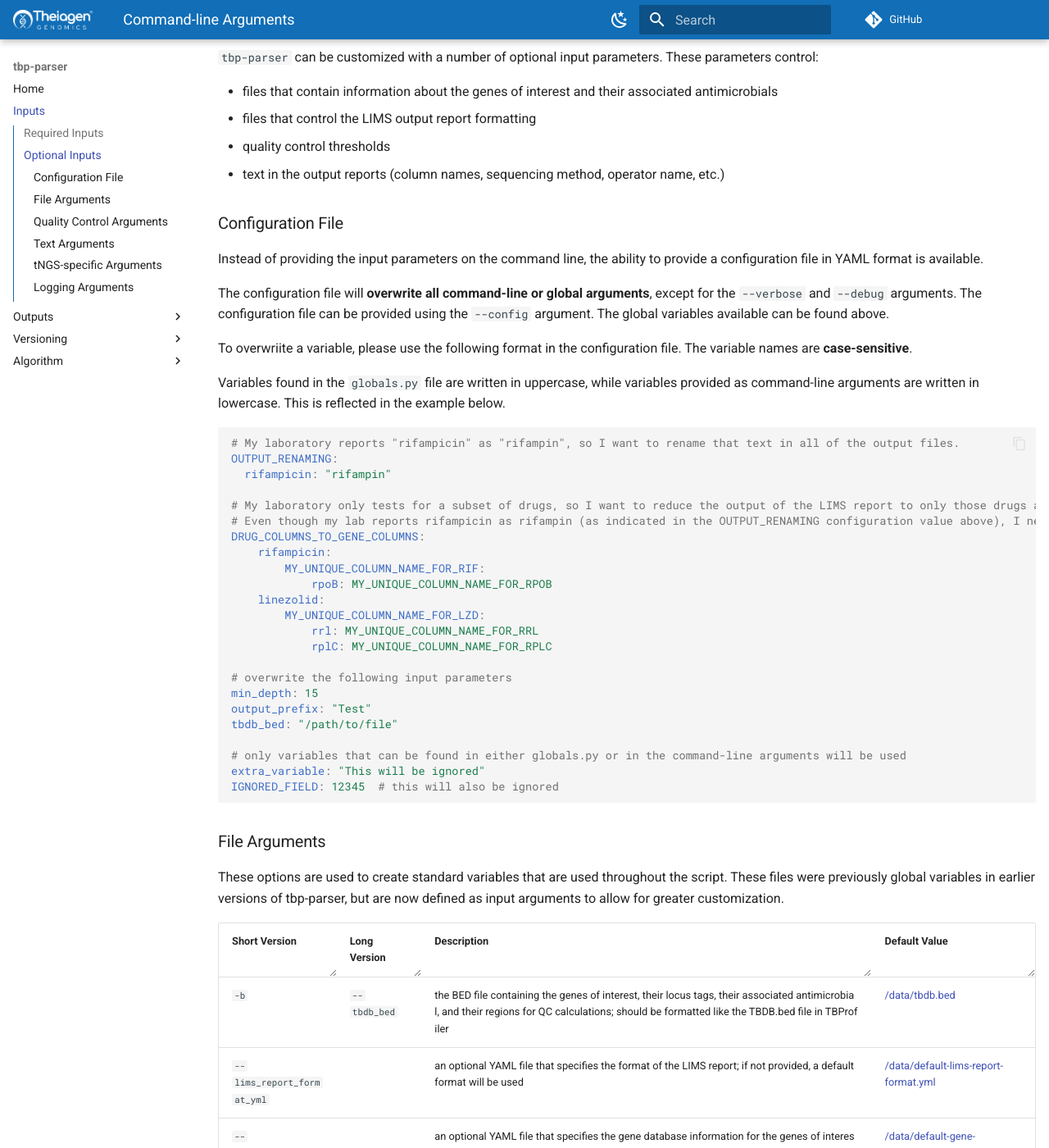
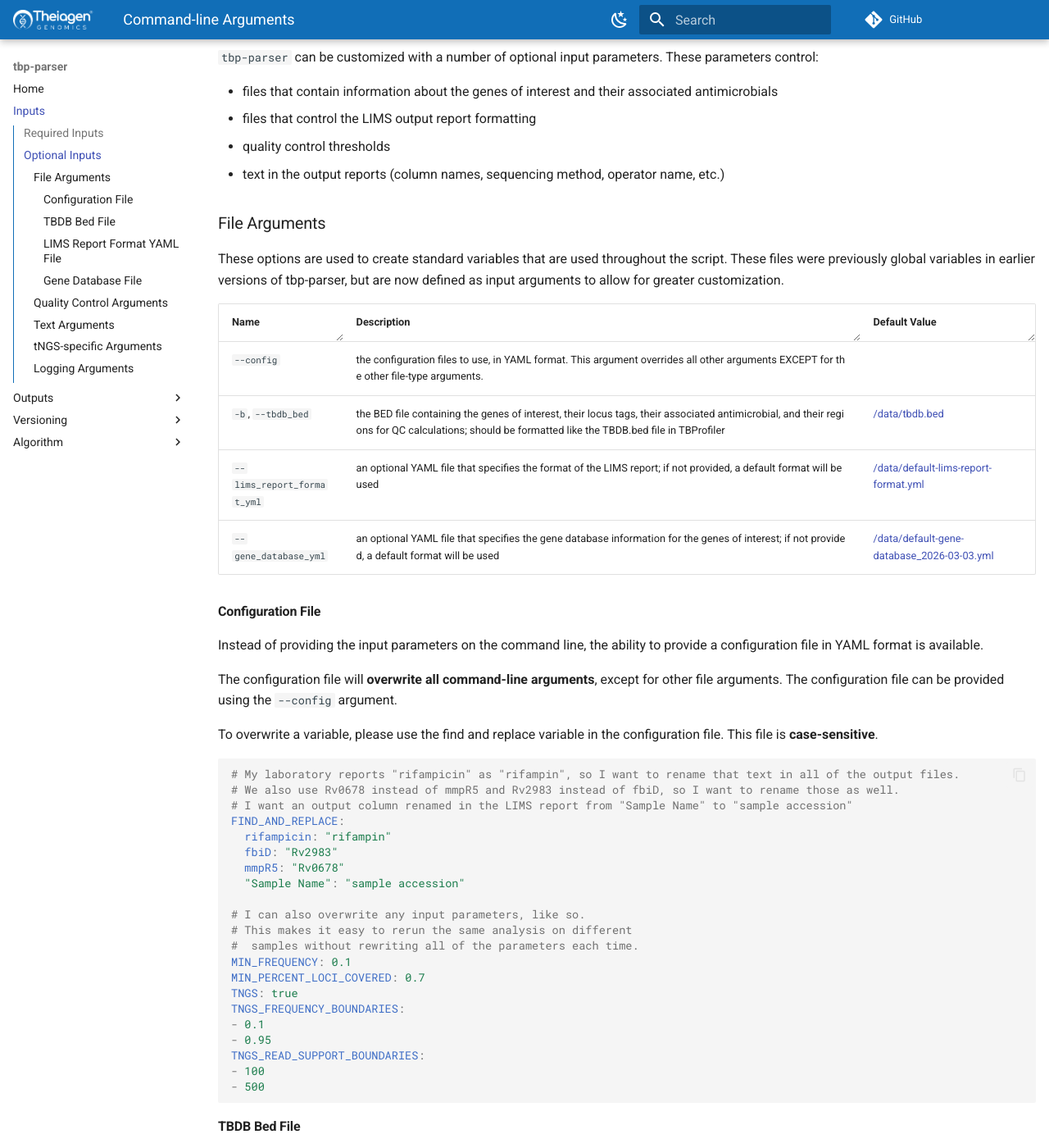
Before and after one commit to theiagen/tbp-parser, an MkDocs documentation site: the page built from docs/inputs.md, in a window 1280 px wide and 1400 px high, scrolled down 794 px. Shown: the whole window at 82% size. Built offline with MkDocs 1.6.1 and Material for MkDocs 9.7.7, drawn with Linux system fonts in a browser that asks for light colours; comment, search, counter and statistics services are not loaded; the version menu is left out; some of the changed text lies outside the part shown.

Commit message:
start updating inputs docs

````diff
--- a/docs/inputs.md
+++ b/docs/inputs.md
@@ -25,51 +25,54 @@ The inputs on this page reflect the parameters that are applicable for the comma
 - quality control thresholds
 - text in the output reports (column names, sequencing method, operator name, etc.)
 
-### Configuration File
-
-Instead of providing the input parameters on the command line, the ability to provide a configuration file in YAML format is available.
-
-The configuration file will **overwrite all command-line or global arguments**, except for the `--verbose` and `--debug` arguments. The configuration file can be provided using the `--config` argument. The global variables available can be found above.
-
-To overwriite a variable, please use the following format in the configuration file. The variable names are **case-sensitive**.
-
-Variables found in the `globals.py` file are written in uppercase, while variables provided as command-line arguments are written in lowercase. This is reflected in the example below.
-
-```yaml
-# My laboratory reports "rifampicin" as "rifampin", so I want to rename that text in all of the output files.
-OUTPUT_RENAMING:
-  rifampicin: "rifampin"
-
-# My laboratory only tests for a subset of drugs, so I want to reduce the output of the LIMS report to only those drugs and genes
-# Even though my lab reports rifampicin as rifampin (as indicated in the OUTPUT_RENAMING configuration value above), I need to use the original key here
-DRUG_COLUMNS_TO_GENE_COLUMNS:
-    rifampicin:
-        MY_UNIQUE_COLUMN_NAME_FOR_RIF:
-            rpoB: MY_UNIQUE_COLUMN_NAME_FOR_RPOB
-    linezolid:
-        MY_UNIQUE_COLUMN_NAME_FOR_LZD:
-            rrl: MY_UNIQUE_COLUMN_NAME_FOR_RRL
-            rplC: MY_UNIQUE_COLUMN_NAME_FOR_RPLC
-
-# overwrite the following input parameters
-min_depth: 15
-output_prefix: "Test"
-tbdb_bed: "/path/to/file"
-
-# only variables that can be found in either globals.py or in the command-line arguments will be used
-extra_variable: "This will be ignored"
-IGNORED_FIELD: 12345  # this will also be ignored
-```
-
 ### File Arguments
 
 These options are used to create standard variables that are used throughout the script. These files were previously global variables in earlier versions of tbp-parser, but are now defined as input arguments to allow for greater customization.
 
-| Short Version | Long Version | Description | Default Value |
-| :------------ | :------------ | :---------- | :------------ |
-| `-b` | `--tbdb_bed` | the BED file containing the genes of interest, their locus tags, their associated antimicrobial, and their regions for QC calculations; should be formatted like the TBDB.bed file in TBProfiler | [/data/tbdb.bed](https://github.com/theiagen/tbp-parser/blob/main/data/tbdb.bed) |
-| `--lims_report_format_yml` | | an optional YAML file that specifies the format of the LIMS report; if not provided, a default format will be used | [/data/default-lims-report-format.yml](https://github.com/theiagen/tbp-parser/blob/main/data/default-lims-report-format.yml) |
-| `--gene_database_yml` | | an optional YAML file that specifies the gene database information for the genes of interest; if not provided, a default format will be used | [/data/default-gene-database_2026-03-03.yml](https://github.com/theiagen/tbp-parser/blob/main/data/default-gene-database_2026-03-03.yml) |
+| Name | Description | Default Value |
+| :------------ | :---------- | :------------ |
+| `--config` | the configuration files to use, in YAML format. This argument overrides all other arguments EXCEPT for the other file-type arguments. | |
+| `-b`, `--tbdb_bed` | the BED file containing the genes of interest, their locus tags, their associated antimicrobial, and their regions for QC calculations; should be formatted like the TBDB.bed file in TBProfiler | [/data/tbdb.bed](https://github.com/theiagen/tbp-parser/blob/main/data/tbdb.bed) |
+| `--lims_report_format_yml` | an optional YAML file that specifies the format of the LIMS report; if not provided, a default format will be used | [/data/default-lims-report-format.yml](https://github.com/theiagen/tbp-parser/blob/main/data/default-lims-report-format.yml) |
+| `--gene_database_yml` | an optional YAML file that specifies the gene database information for the genes of interest; if not provided, a default format will be used | [/data/default-gene-database_2026-03-03.yml](https://github.com/theiagen/tbp-parser/blob/main/data/default-gene-database_2026-03-03.yml) |
+
+#### Configuration File
+
+Instead of providing the input parameters on the command line, the ability to provide a configuration file in YAML format is available.
+
+The configuration file will **overwrite all command-line arguments**, except for other file arguments. The configuration file can be provided using the `--config` argument.
+
+To overwrite a variable, please use the find and replace variable in the configuration file. This file is **case-sensitive**.
+
+```yaml
+# My laboratory reports "rifampicin" as "rifampin", so I want to rename that text in all of the output files.
+# We also use Rv0678 instead of mmpR5 and Rv2983 instead of fbiD, so I want to rename those as well.
+# I want an output column renamed in the LIMS report from "Sample Name" to "sample accession"
+FIND_AND_REPLACE:
+  rifampicin: "rifampin"
+  fbiD: "Rv2983"
+  mmpR5: "Rv0678"
+  "Sample Name": "sample accession"
+
+# I can also overwrite any input parameters, like so.
+# This makes it easy to rerun the same analysis on different
+#  samples without rewriting all of the parameters each time.
+MIN_FREQUENCY: 0.1
+MIN_PERCENT_LOCI_COVERED: 0.7
+TNGS: true
+TNGS_FREQUENCY_BOUNDARIES:
+- 0.1
+- 0.95
+TNGS_READ_SUPPORT_BOUNDARIES:
+- 100
+- 500
+```
+
+#### TBDB Bed File
+
+#### LIMS Report Format YAML File
+
+#### Gene Database File
 
 ### Quality Control Arguments
 
@@ -101,9 +104,12 @@ These options are primarily used for tNGS data.
 | Name | Description | Default Value |
 | :--- | :---------- | :------------ |
 | `--tngs` | Indicates that the input data was generated using a tNGS protocol. Turns on tNGS-specific features | false |
-| `-e` | `--err_bed` | the BED file containing the regions to use for calculating the error rate for tNGS data; should be formatted like the ERR.bed file in TBProfiler | |
-| `--rrs_frequency` | The minimum frequency for a mutation in the rrs gene to pass QC (0.1 -> 10%); this is a separate argument from `--min_frequency` because the rrs gene is known to have higher error rates in tNGS data, so a higher frequency threshold may be desired for this gene | 0.1 |
-| `--
+| `-e`, `--err_bed` | the BED file containing the regions to use for calculating the error rate for tNGS data; should be formatted like the ERR.bed file in TBProfiler | |
+| `--use_err_as_brr` | if an ERR BED file is provided, use the ERR regions in place of the TBDB regions for breadth of coverage calculations\nNote: this is an experimental option | |
+| `--tngs_frequency_boundaries` | the frequency boundaries (comma-delimited; `lower_f,upper_f`) for tNGS QC reporting, used in conjunction with `--tngs_read_support_boundaries` | 0.1,0.1 |
+| `--tngs_read_support_boundaries` | the read support boundaries (comma-delimited; `lower_r,upper_r`) for tNGS QC reporting, used in conjunction with `--tngs_frequency_boundaries` | 10,10 |
+
+Other tNGS arguments are available for backwards compatibility, but they are not recommended for all analyses. See the help message for details.
 
 ### Logging Arguments
 
@@ -111,5 +117,4 @@ These options change the verbosity of the `stdout` log.
 
 | Name | Description | Default Value |
 | :--- | :---------- | :------------ |
-| `--verbose` | Increases the output verbosity to describe which stage of the analysis is currently running | false |
 | `--debug` | The highest level of output verbosity detailing every step of the analysis and logic implemented; overwrites --verbose | false |
````
